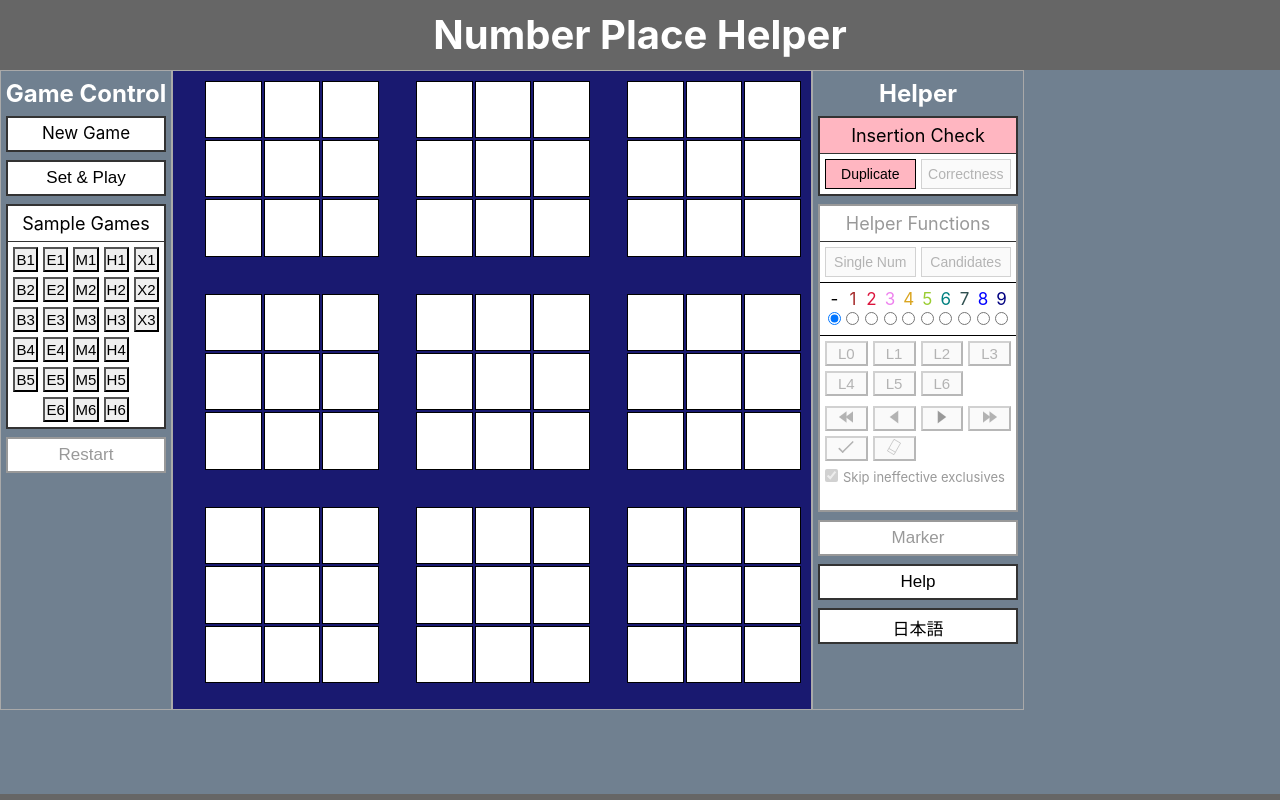
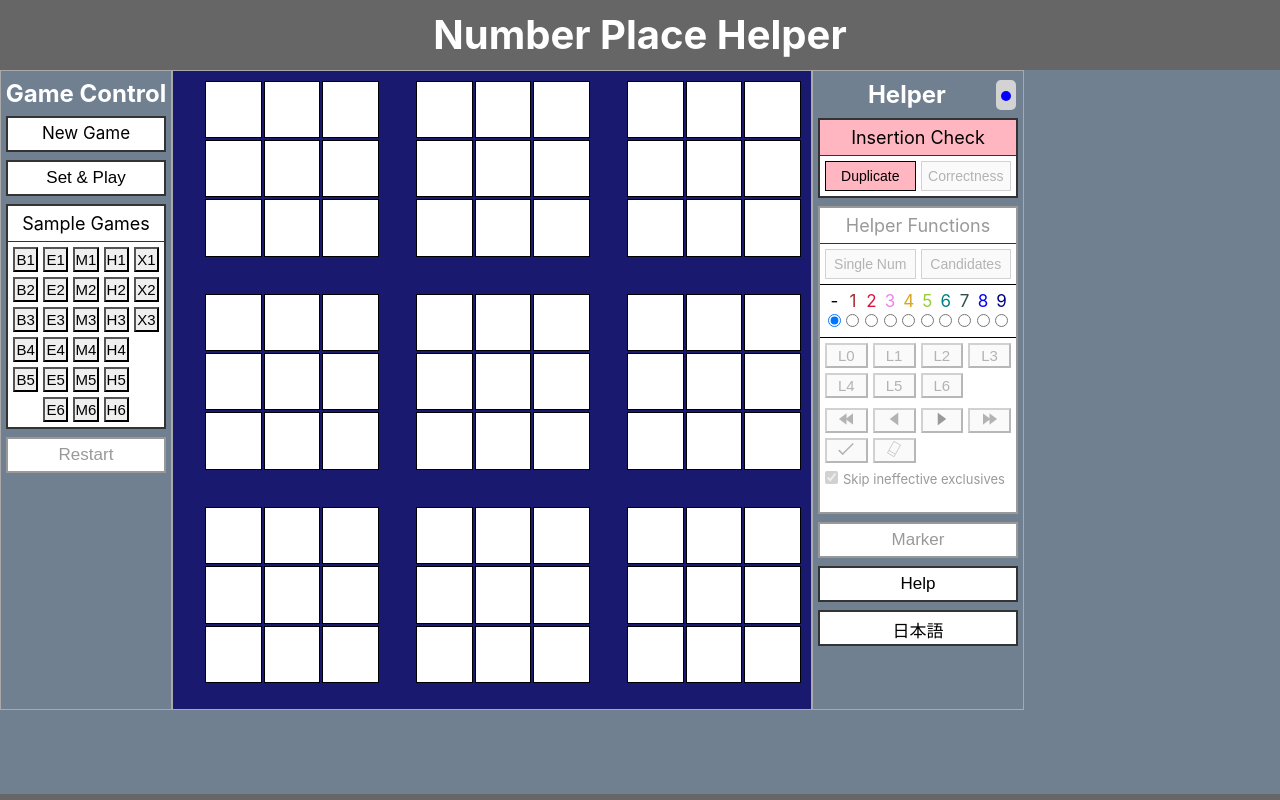
Before and after one commit to numplacehelper/numplace, a React (Create React App) app: page / in a window 1280 px wide. Built offline with nearby package versions, Linux system fonts and the light colour scheme.

Commit message:
added indicator (incomplete)

```diff
--- a/src/Config.js
+++ b/src/Config.js
@@ -250,6 +250,10 @@ class Config {
 
     lang: "lang",
     help: "help",
+
+    helperLableWrapper: "helperLableWrapper",
+    indicatorWrapper: "indicatorWrapper",
+    indicator: "indicator",
 
     // Number Panel //
     delete: "delete",
--- a/src/components/helper/HelperPanel.js
+++ b/src/components/helper/HelperPanel.js
@@ -9,6 +9,7 @@ import HelpModePane from "./helpMode/HelpModePane";
 import MarkerButton from "./MarkerButton";
 import LangButton from "./LangButton";
 import HelpButton from "./HelpButton";
+import Indicator from "./Indicator";
 
 import Config from "../../Config";
 
@@ -23,7 +24,11 @@ class HelperlPanel extends Component {
         id={Config.panelIds.helper}
         className={Config.panelClassNames.helper}
       >
-        <h2>{Config.panelTitles.helper[lang]}</h2>
+        <div id={Config.buttonIds.helperLableWrapper}>
+          <h2>{Config.panelTitles.helper[lang]}</h2>
+          <Indicator {...this.props} />
+        </div>
+
         <Check {...this.props} />
         <HelpModePane {...this.props} />
         <MarkerButton {...this.props} />
--- /dev/null
+++ b/src/components/helper/Indicator.js
@@ -0,0 +1,20 @@
+import React, { Component } from "react";
+
+// import Util from "../../Util";
+import Config from "../../Config";
+
+class Indicator extends Component {
+  render() {
+    const { lang, handleLang } = this.props;
+
+    // console.log("inside Indicator");
+
+    return (
+      <div id={Config.buttonIds.indicatorWrapper}>
+        <span id={Config.buttonIds.indicator} />
+      </div>
+    );
+  }
+}
+
+export default Indicator;
--- a/src/css/ControlPanel.css
+++ b/src/css/ControlPanel.css
@@ -193,3 +193,29 @@
   margin: 0;
   border-radius: 0;
 }
+
+#helperLableWrapper {
+  display: grid;
+  grid-template-columns: 8fr 1fr;
+
+  margin: 4px 5px;
+}
+
+#indicator {
+  height: 10px;
+  width: 10px;
+  background-color: #bbb;
+  border-radius: 50%;
+  display: inline-block;
+  background: blue;
+}
+
+#indicatorWrapper {
+  /* width: 50px; */
+  width: 20px;
+  border-radius: 5px;
+  padding: 5px;
+  /* display: flex;
+  justify-content: space-around; */
+  background: lightgray;
+}
```
